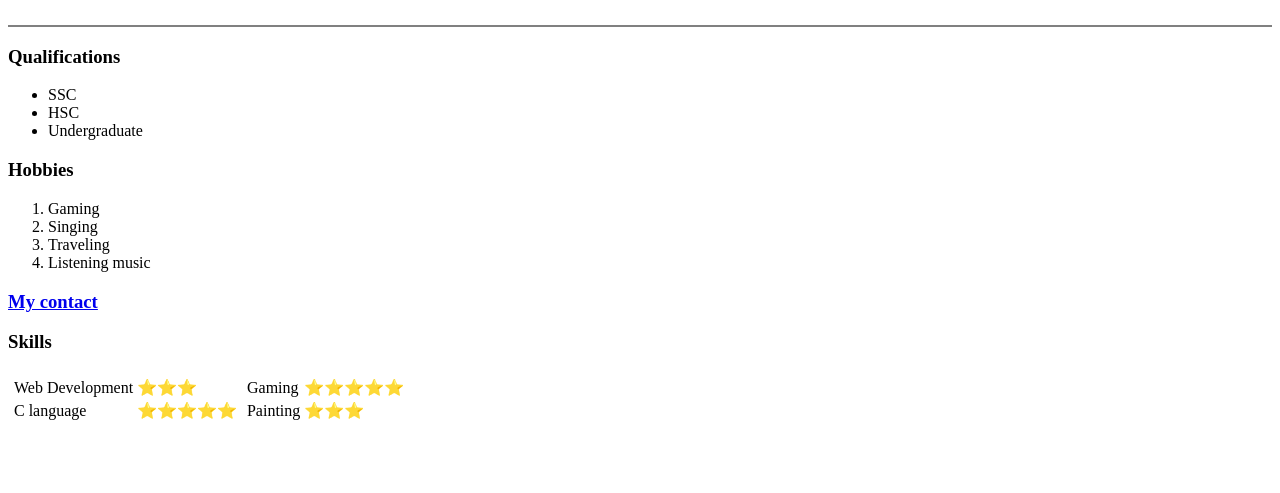
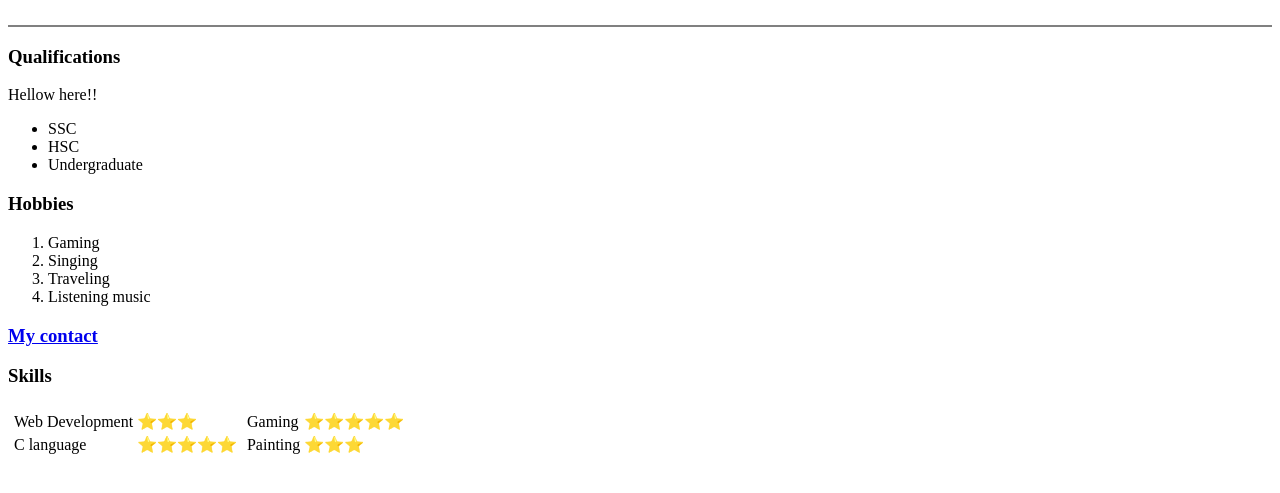
Before and after one commit to Tr3v3r1618/CV, a plain HTML site: page index.html in a window 1280 px wide. Shown: the part 197-690 px from the top of the page. Drawn offline with Linux system fonts and the light colour scheme.

Commit message:
Update index.html

```diff
--- a/index.html
+++ b/index.html
@@ -15,6 +15,7 @@
     </table>
     <hr size="2" noshade>
     <h3><strong>Qualifications</strong></h3>
+    <p>Hellow here!!</p>
     <ul>
       <li>SSC</li>
       <li>HSC</li>
```
